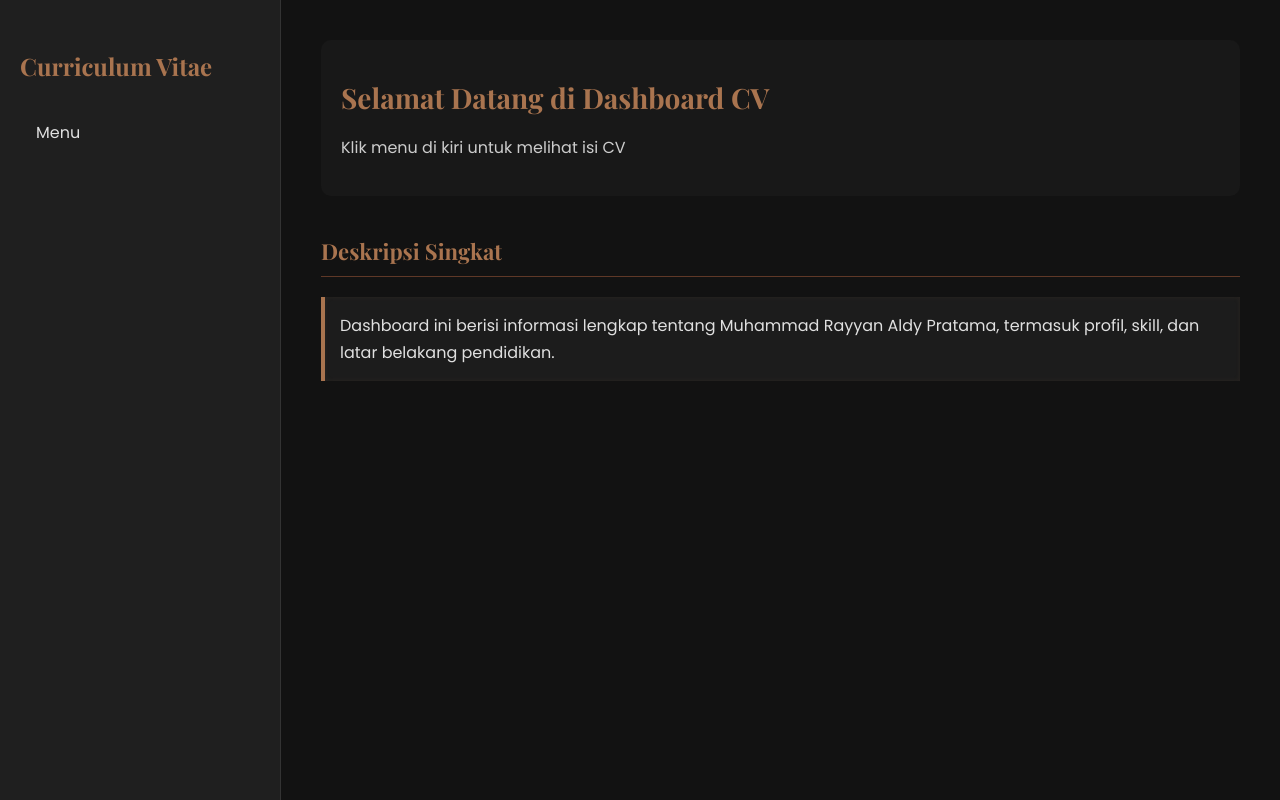
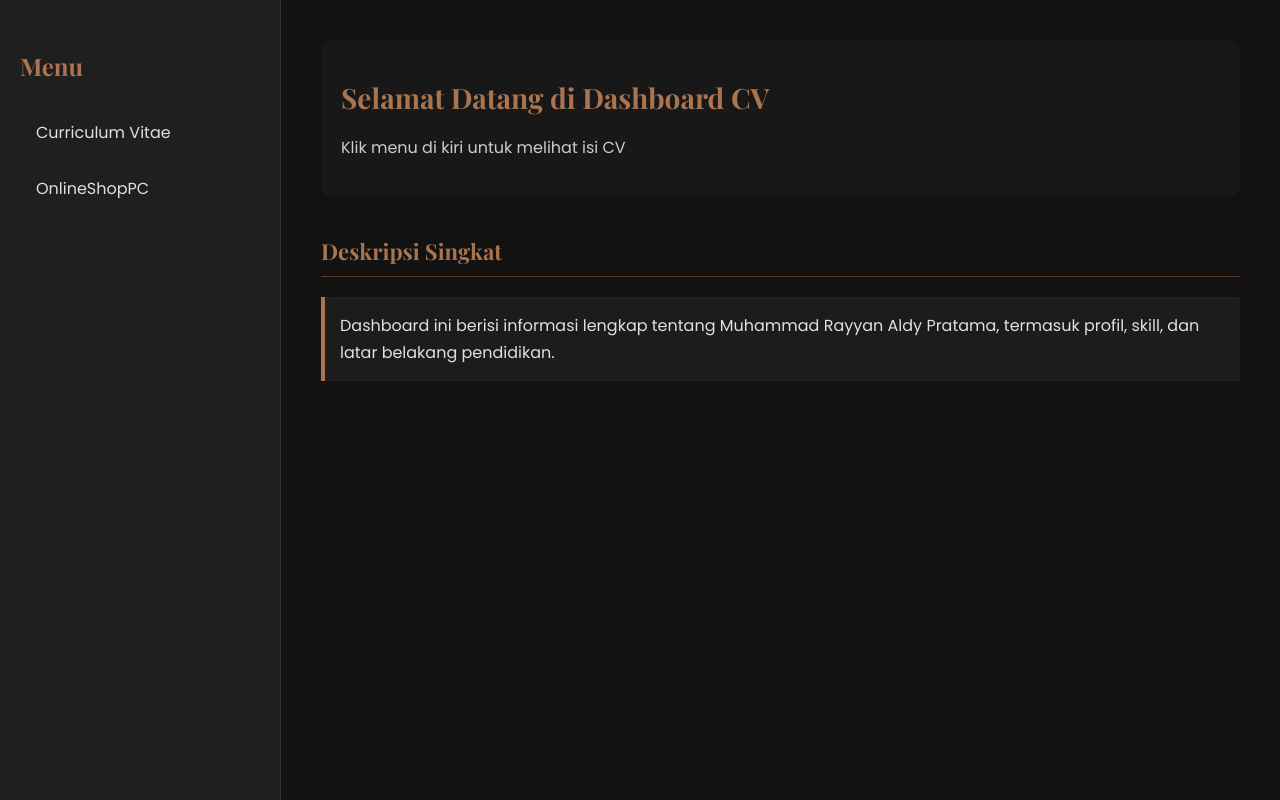
Before and after one commit to raynaldi666/PBW, a plain HTML site: page index.html in a window 1280 px wide. Drawn offline with nearby package versions, Linux system fonts and the light colour scheme.

Commit message:
update online shop

```diff
--- a/index.html
+++ b/index.html
@@ -9,10 +9,11 @@
 <body>
   <div class="dashboard">
     <aside class="sidebar">
-      <h2>Curriculum Vitae</h2>
+      <h2>Menu</h2>
       <nav>
         <ul>
-          <li><a href="cv.html#Menu">Menu</a></li>
+          <li><a href="cv.html#Menu">Curriculum Vitae</a></li>
+          <li><a href="https://onlineshoppc.vercel.app/">OnlineShopPC</a></li>
         </ul>
       </nav>
     </aside>
```
